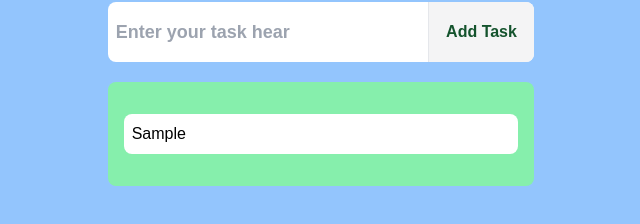
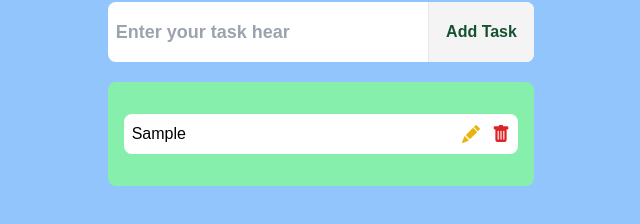
Before and after one commit to adelorosia/todo-redux, a Next.js app: page / in a window 1280 px wide. Both pictures are taken after typing "Sample" into the empty fields and a click on the button "Add Task". Shown: the part 340-564 px from the top of the page, without its empty margins (319-959 px from the left). Built offline with nearby package versions, Linux system fonts and the light colour scheme; a web font is replaced by a local one.

Commit message:
delete Items von localStorege und unser Array(items)

```diff
--- a/app/page.tsx
+++ b/app/page.tsx
@@ -1,8 +1,19 @@
+"use client";
 import TaskItems from '@/components/TaskItems'
 import TopForm from '@/components/TopForm'
-import React from 'react'
+import { setItems } from '@/slice/TaskSlice';
+import React, { useEffect } from 'react'
+import { useDispatch } from 'react-redux';
 
-const page = () => {
+const Home = () => {
+  const dispatch=useDispatch()
+  useEffect(() => {
+    const storedData = localStorage.getItem("data");
+    if (storedData) {
+      const parsedData = JSON.parse(storedData);
+      dispatch(setItems(parsedData));
+    }
+  }, [dispatch]);
   return (
 
     <div className='wrapper bg-blue-300 h-screen w-full flex justify-center items-center'>
@@ -14,4 +25,4 @@ const page = () => {
   )
 }
 
-export default page
+export default Home
--- a/components/TaskItems.tsx
+++ b/components/TaskItems.tsx
@@ -1,20 +1,61 @@
 "use client";
-import { RootState } from '@/store'
-import React from 'react'
-import { useSelector } from 'react-redux'
+import { RootState } from "@/store";
+import React, { useEffect } from "react";
+import { useDispatch, useSelector } from "react-redux";
+import { BsCheckLg, BsFillPencilFill, BsTrashFill } from "react-icons/bs";
+import { setItems } from "@/slice/TaskSlice";
+import { IItems } from "@/interface";
 
 const TaskItems = () => {
-    const items=useSelector((state:RootState)=>state.items.items)
-    console.log(items)
+
+
+  const dispatch = useDispatch();
+  const items = useSelector((state: RootState) => state.items.items);
+
+  const saveDataToLocalStorege = (data:IItems[]) => {
+    const dataJSON = JSON.stringify(data);
+    localStorage.setItem("data", dataJSON);
+  };
+  //delete Items von localStorege und unser Array(items)
+  const deleteItems = (id: string) => {
+    const newItems = items.filter((item) => item.id !== id);
+    saveDataToLocalStorege(newItems)
+    dispatch(setItems(newItems));
+  };
+
   return (
-    <ul className={`w-full flex flex-col gap-4 py-8 px-4 rounded-lg ${items.length?"bg-green-300":"bg-transparent"}`}>
-       {
-        items.map((item,index)=>(
-            <li className='bg-white w-full rounded-lg p-2' key={index}>{item.task}</li>
-        ))
-       }
-    </ul>
-  )
-}
+    <div
+      className={`w-full flex flex-col gap-4 py-8 px-4 rounded-lg ${
+        items.length ? "bg-green-300" : "bg-transparent"
+      }`}
+    >
+      {items.map((item, index) => (
+        <div className="flex items-center bg-white rounded-lg" key={index}>
+          <input
+            className="bg-transparent w-full rounded-lg p-2"
+            value={item.task}
+            disabled={item.done}
+          />
+          <div className="flex p-2 gap-3 text-lg cursor-pointer items-center">
+            <BsCheckLg
+              className={`text-green-600 text-2xl ${
+                item.done ? "hidden" : "flex"
+              }`}
+            />
+            <BsFillPencilFill
+              className={`text-yellow-500 ${item.done ? "flex" : "hidden"}`}
+            />
+            <BsTrashFill
+              className="text-red-600"
+              onClick={() => {
+                deleteItems(item.id);
+              }}
+            />
+          </div>
+        </div>
+      ))}
+    </div>
+  );
+};
 
-export default TaskItems
+export default TaskItems;
--- a/components/TopForm.tsx
+++ b/components/TopForm.tsx
@@ -1,8 +1,9 @@
 "use client";
-import React from "react";
+import React, { useEffect, useState } from "react";
 import { useDispatch, useSelector } from "react-redux";
 import { RootState } from "@/store";
 import { setItems, setTask } from "@/slice/TaskSlice";
+import { IItems } from "@/interface";
 
 const TopForm = () => {
   const task = useSelector((state: RootState) => state.items.task);
@@ -14,18 +15,24 @@ const TopForm = () => {
     dispatch(setTask(event.target.value));
   };
 
-  //wir schicken task zu unser Array mit Name items
+
+  const saveDataToLocalStorege = (data:IItems[]) => {
+    const dataJSON = JSON.stringify(data);
+    localStorage.setItem("data", dataJSON);
+  };
+
   const hanlderAddButton = () => {
-    if (task.length) {
-      dispatch(
-        setItems([
-          ...items,
-          { id: new Date().toISOString(), task: task, done: false },
-        ])
-      );
+    if (task) {
+      const newItems = [
+        ...items,
+        { id: new Date().toISOString(), task: task, done: true },
+      ];
+      saveDataToLocalStorege(newItems);
+      dispatch(setItems(newItems));
       dispatch(setTask(""));
     }
   };
+
   return (
     <div className="w-full">
       <h1 className=" font-extrabold text-3xl font-viga text-center">
--- a/slice/TaskSlice.tsx
+++ b/slice/TaskSlice.tsx
@@ -5,11 +5,13 @@ import { createSlice } from "@reduxjs/toolkit";
 export interface ITaskSliceState {
   items: IItems[];
   task: string;
+
 }
 
 const initialState: ITaskSliceState = {
   items: [],
   task: "",
+
 };
 
 const itemSlice = createSlice({
@@ -22,6 +24,7 @@ const itemSlice = createSlice({
     setTask: (state, action) => {
       state.task = action.payload;
     },
+
   },
 });
 
```
